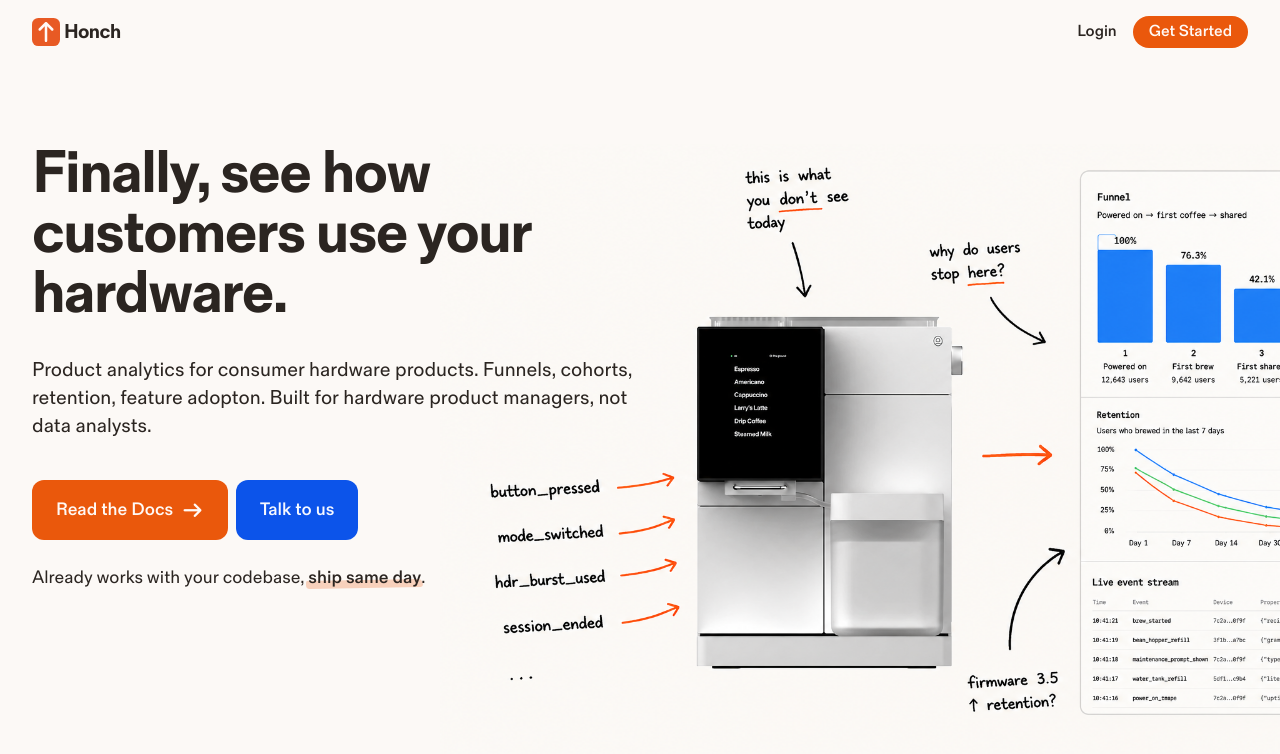
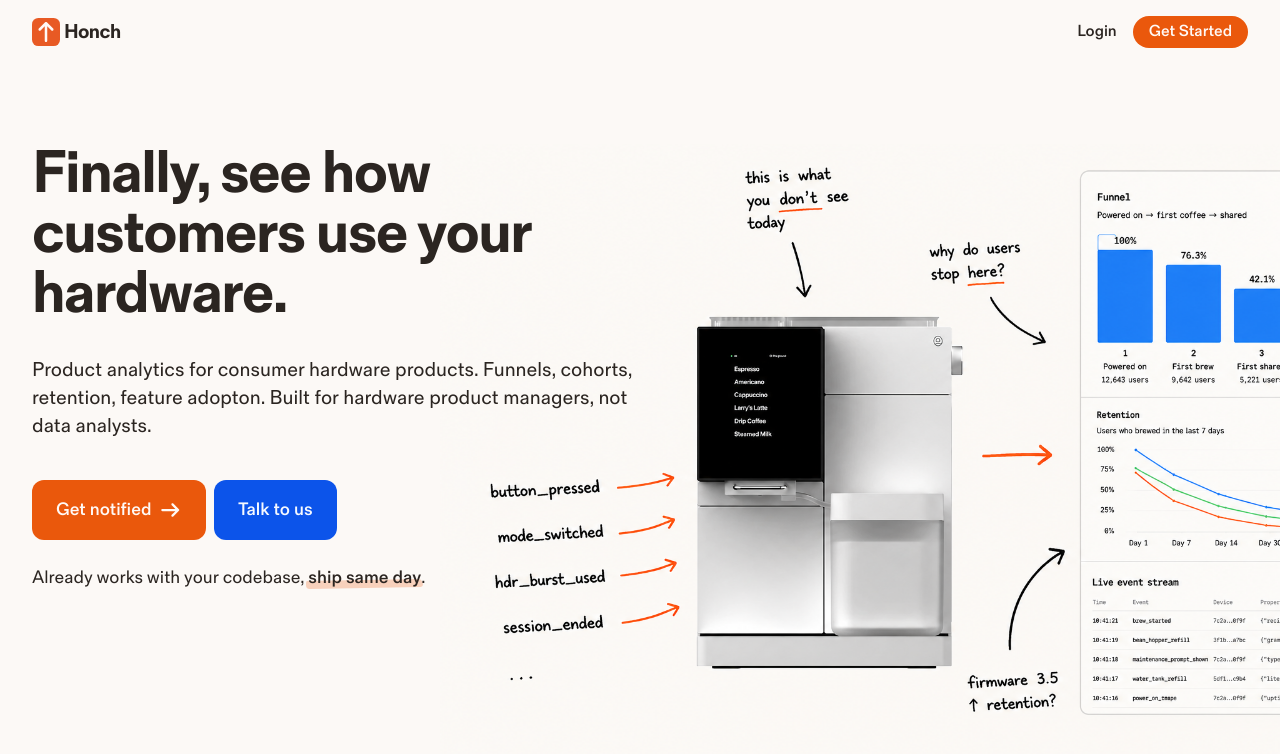
Before and after one commit to honch-io/landing, a React (Vite) app: page / in a window 1280 px wide. Shown: the top 754 px of the page. Built offline with nearby package versions, Linux system fonts and the light colour scheme.

Commit message:
feat: use fortawesome

```diff
--- a/package.json
+++ b/package.json
@@ -10,7 +10,9 @@
     "preview": "vite preview"
   },
   "dependencies": {
-    "@fortawesome/fontawesome-free": "^7.2.0",
+    "@fortawesome/fontawesome-svg-core": "^7.2.0",
+    "@fortawesome/free-solid-svg-icons": "^7.2.0",
+    "@fortawesome/react-fontawesome": "^3.3.1",
     "@tailwindcss/vite": "^4.2.4",
     "react": "^19.2.5",
     "react-dom": "^19.2.5",
--- a/src/App.tsx
+++ b/src/App.tsx
@@ -1,4 +1,6 @@
 import Navbar from "./components/Navbar"
+import { FontAwesomeIcon } from "@fortawesome/react-fontawesome"
+import { faArrowRight } from "@fortawesome/free-solid-svg-icons"
 
 function App() {
   return (
@@ -17,8 +19,8 @@
 
           <div className="flex flex-row items-center gap-2 mt-10">
             <button className="cursor-pointer hover:bg-primary/80 transition-colors duration-300 text-lg font-medium flex flex-row items-center gap-2 px-6 py-4 rounded-xl bg-primary text-primary-content">
-              <span>Read the Docs</span>
-              <i className="fa-solid fa-arrow-right"></i>
+              <span>Get notified</span>
+              <FontAwesomeIcon icon={faArrowRight} />
             </button>
             <button className="cursor-pointer transition-colors duration-300 text-lg font-medium flex flex-row items-center gap-2 px-6 py-4 rounded-xl bg-secondary text-secondary-content hover:bg-secondary/80">
               <span>Talk to us</span>
--- a/src/index.css
+++ b/src/index.css
@@ -1,5 +1,4 @@
 @import "tailwindcss";
-@import "@fortawesome/fontawesome-free/css/all.min.css";
 @plugin 'tailwind-scrollbar';
 
 /* Fold Grotesque Pro Font */
```
Also changed, not shown: 1 other file (tests, documents, lock files or other folders).
